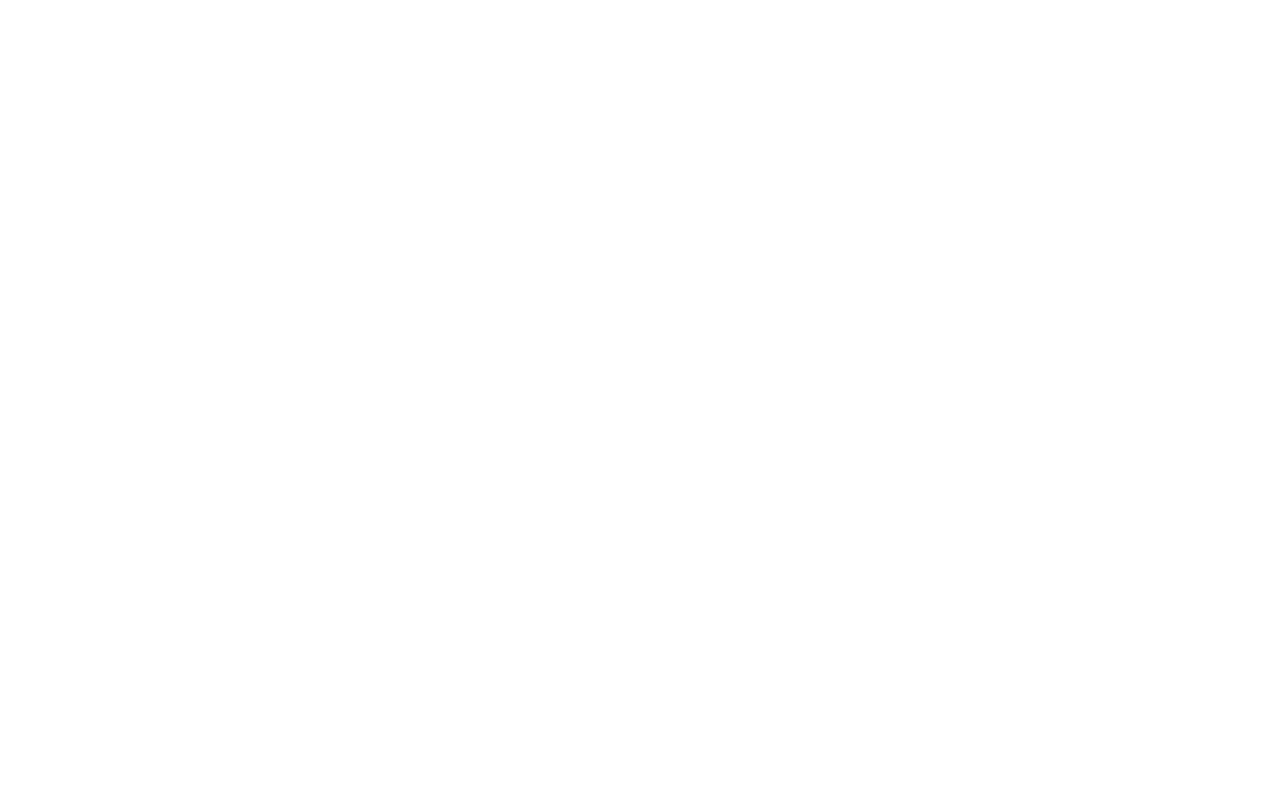
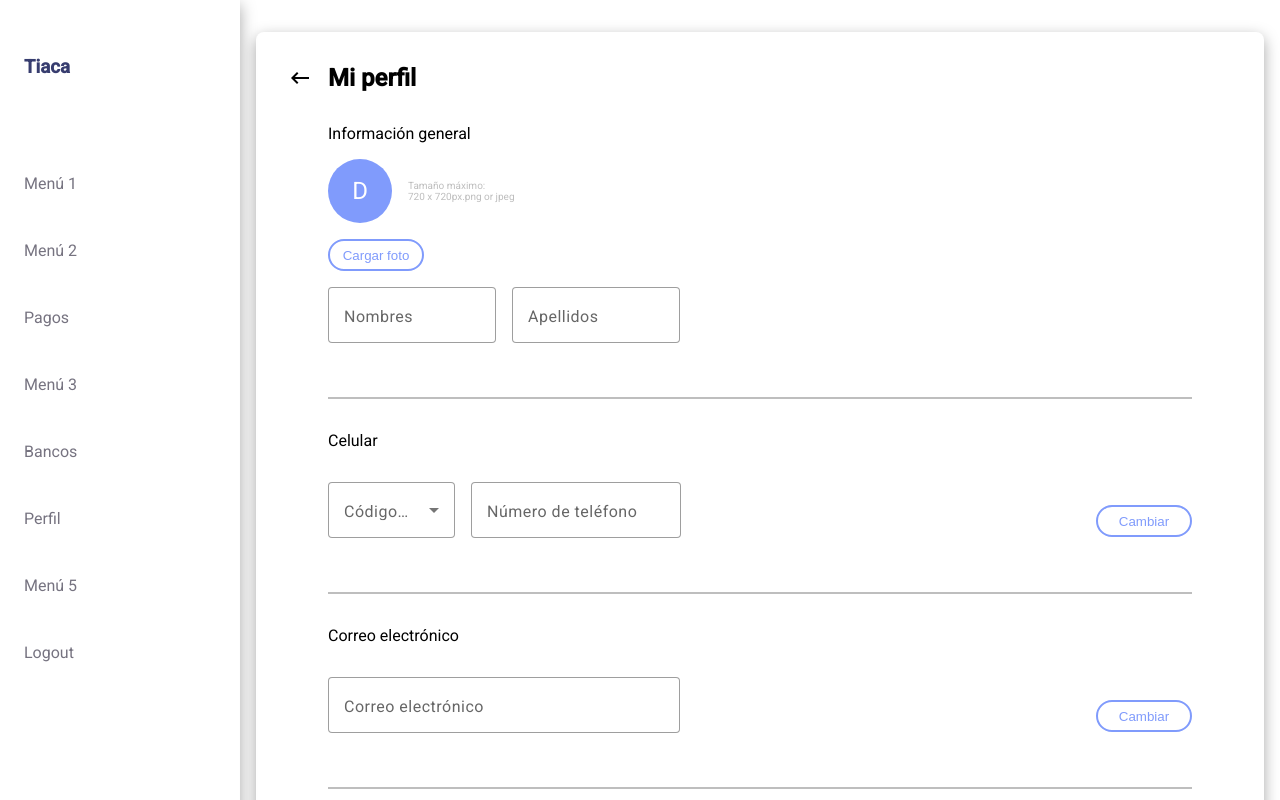
Before and after one commit to elicap88/front3, an Angular app: page /home/profile in a window 1280 px wide. Before the commit this address led to /. Shown: the top 800 px of the page. Built offline with nearby package versions, Linux system fonts and the light colour scheme.

Commit message:
Cambios en sidebar y login, creacion de profile

```diff
--- a/angular.json
+++ b/angular.json
@@ -2,6 +2,7 @@
   "$schema": "./node_modules/@angular/cli/lib/config/schema.json",
   "version": 1,
   "cli": {
+    "analytics": false,
     "packageManager": "npm"
   },
   "newProjectRoot": "projects",
--- a/src/app/app-routing.module.ts
+++ b/src/app/app-routing.module.ts
@@ -3,6 +3,7 @@
 import { HomeComponent } from './components/home/home.component';
 import { LoginComponent } from './components/login/login.component';
 import { PaymentsComponent } from './components/payments/payments.component';
+import { ProfileComponent } from './components/profile/profile.component';
 
 const routes: Routes = [
   { path: '', redirectTo: 'home/payments', pathMatch: 'full' },
@@ -12,6 +13,11 @@
     component: HomeComponent,
     children: [{ path: 'payments', component: PaymentsComponent }],
   },
+  {
+    path: 'home',
+    component: HomeComponent,
+    children: [{ path: 'profile', component: ProfileComponent }],
+  },
 ];
 
 @NgModule({
--- a/src/app/app.module.ts
+++ b/src/app/app.module.ts
@@ -17,6 +17,8 @@
 import { MatCheckboxModule } from '@angular/material/checkbox';
 import { MatTableModule } from '@angular/material/table';
 import { MatPaginatorModule } from '@angular/material/paginator';
+import { ProfileComponent } from './components/profile/profile.component';
+import { MatSelectModule } from '@angular/material/select';
 
 @NgModule({
   declarations: [
@@ -25,6 +27,7 @@
     HomeComponent,
     SidebarComponent,
     PaymentsComponent,
+    ProfileComponent,
   ],
   imports: [
     BrowserModule,
@@ -39,6 +42,7 @@
     MatCheckboxModule,
     MatTableModule,
     MatPaginatorModule,
+    MatSelectModule,
   ],
   providers: [],
   bootstrap: [AppComponent],
--- a/src/app/components/login/login.component.html
+++ b/src/app/components/login/login.component.html
@@ -7,9 +7,9 @@
       <div class="loginCardTitle">
         <h1>Iniciar sesión</h1>
       </div>
-      <div class="logingCardMessage">Ingresa tu correo electrónico</div>
+      <div class="logingCardMessage">Ingresa tu nombre de usuario</div>
       <mat-form-field class="example-full-width" appearance="outline">
-        <mat-label>Correo electrónico</mat-label>
+        <mat-label>Nombre de usuario</mat-label>
         <input matInput placeholder="" [(ngModel)]="email" type="email" />
       </mat-form-field>
       <div class="loginButtonCotainer">
--- a/src/app/components/login/login.component.ts
+++ b/src/app/components/login/login.component.ts
@@ -1,5 +1,7 @@
 import { Component, forwardRef } from '@angular/core';
 import { LoginService } from './services/login.service';
+
+import { Router } from '@angular/router';
 
 @Component({
   selector: 'app-login',
@@ -13,7 +15,7 @@
   public dato: string | null = '';
   public title: string = 'Tiaca';
 
-  constructor(private loginService: LoginService) {}
+  constructor(private loginService: LoginService, private router: Router) {}
 
   ngOnInit() {}
 
@@ -40,13 +42,14 @@
     this.obtenerLocalstorage();
     const params = {
       username: this.email,
-      password: this,
+      password: this.password,
     };
 
     return this.loginService.login(params).subscribe((res) => {
       console.log('res', res);
       if (res) {
         this.grabarLocalStorage(res);
+        this.router.navigate(['/home/payments']);
       }
       // this.address = res;
     });
--- /dev/null
+++ b/src/app/components/profile/profile.component.css
@@ -0,0 +1,96 @@
+.profiles-container {
+  padding: 2rem;
+  display: flex;
+  flex-flow: column;
+  gap: 2rem;
+}
+
+.profiles-header {
+  display: flex;
+  gap: 1rem;
+  align-items: center;
+}
+
+.profiles-body {
+  padding-left: 2.5rem;
+  display: flex;
+  flex-flow: column;
+  gap: 1rem;
+}
+
+.profile-user-img-container {
+  display: flex;
+  gap: 1rem;
+  align-items: center;
+}
+
+.clircle {
+  width: 4rem;
+  height: 4rem;
+  font-size: 1.5rem;
+  display: flex;
+  align-items: center;
+  justify-content: center;
+  background-color: #809bfc;
+  color: #fff;
+  border-radius: 50%;
+}
+
+.imgs-info {
+  font-size: 10px;
+  color: #bebebe;
+}
+
+.profile-form {
+  display: flex;
+  flex-flow: column;
+  width: 22rem;
+}
+
+.divider {
+  height: 2px;
+  background-color: #bebebe;
+  margin: 0 2.5rem;
+}
+
+.profile-phone-container {
+  padding: 0 2.5rem 0 2.5rem;
+  display: flex;
+  gap: 2rem;
+  flex-flow: column;
+}
+
+.profile-vertical-align {
+  display: flex;
+  justify-content: space-between;
+  align-items: center;
+}
+
+.profile-form {
+  display: flex;
+  flex-flow: row;
+  gap: 1rem;
+}
+
+.phone-code {
+  width: 8rem;
+}
+
+.upload-photo {
+  width: 6rem;
+  height: 2rem;
+  border: 2px solid #809bfc;
+  color: #809bfc;
+  background-color: #fff;
+  border-radius: 3rem;
+  cursor: pointer;
+}
+
+.upload-photo:hover {
+  font-weight: bold;
+  cursor: pointer;
+}
+
+.email-form {
+  width: inherit;
+}
--- /dev/null
+++ b/src/app/components/profile/profile.component.html
@@ -0,0 +1,102 @@
+<main class="profiles-container">
+  <header class="profiles-header">
+    <mat-icon>keyboard_backspace</mat-icon>
+    <h1>{{ title }}</h1>
+  </header>
+  <section class="profiles-body">
+    <p>{{ information }}</p>
+
+    <div class="profile-user-img-container">
+      <span class="clircle">D</span>
+      <div class="imgs-info">
+        <p>Tamaño máximo:</p>
+        <p>720 x 720px.png or jpeg</p>
+      </div>
+    </div>
+    <button class="upload-photo">Cargar foto</button>
+
+    <div class="profile-form">
+      <mat-form-field class="example-full-width" appearance="outline">
+        <mat-label>Nombres</mat-label>
+        <input matInput placeholder="" value="" type="text" />
+      </mat-form-field>
+      <mat-form-field class="example-full-width" appearance="outline">
+        <mat-label>Apellidos</mat-label>
+        <input matInput placeholder="" value="" type="text" />
+      </mat-form-field>
+    </div>
+  </section>
+
+  <div class="divider"></div>
+
+  <section class="profile-phone-container">
+    <p>{{ phone }}</p>
+    <div class="profile-vertical-align">
+      <form action="" class="profile-form">
+        <mat-form-field class="phone-code" appearance="outline">
+          <mat-label>Código de área</mat-label>
+          <mat-select [(value)]="areaCode">
+            <mat-option value="1">+1</mat-option>
+            <mat-option value="52">+52</mat-option>
+            <mat-option value="55">+55</mat-option>
+            <mat-option value="56">+56</mat-option>
+          </mat-select>
+        </mat-form-field>
+
+        <mat-form-field class="phone-number" appearance="outline">
+          <mat-label>Número de teléfono</mat-label>
+          <input
+            matInput
+            type="number"
+            [(ngModel)]="celphone"
+            [ngModelOptions]="{ standalone: true }"
+          />
+        </mat-form-field>
+      </form>
+      <button class="upload-photo">Cambiar</button>
+    </div>
+  </section>
+
+  <div class="divider"></div>
+
+  <section class="profile-phone-container">
+    <p>{{ email }}</p>
+    <div class="profile-vertical-align">
+      <form action="" class="profile-form">
+        <mat-form-field class="email-form" appearance="outline">
+          <mat-label>{{ email }}</mat-label>
+          <input matInput type="email" />
+        </mat-form-field>
+      </form>
+      <button class="upload-photo">Cambiar</button>
+    </div>
+  </section>
+
+  <div class="divider"></div>
+
+  <section class="profile-phone-container">
+    <p>{{ password }}</p>
+    <div class="profile-vertical-align">
+      <p>Elige una contraseña segura</p>
+      <button class="upload-photo">Cambiar</button>
+    </div>
+  </section>
+
+  <div class="divider"></div>
+
+  <section class="profile-phone-container">
+    <p>{{ auth }}</p>
+    <div class="profile-vertical-align">
+      <div class="message-container">
+        <p>
+          Mantenga su cuenta segura con nuestro método de autenticación de
+          multifactor.
+        </p>
+        <p>Debes tener al menos un método habilitado.</p>
+      </div>
+      <button class="upload-photo">Cambiar</button>
+    </div>
+  </section>
+
+  <div class="divider"></div>
+</main>
--- /dev/null
+++ b/src/app/components/profile/profile.component.ts
@@ -0,0 +1,18 @@
+import { Component } from '@angular/core';
+
+@Component({
+  selector: 'app-profile',
+  templateUrl: './profile.component.html',
+  styleUrls: ['./profile.component.css'],
+})
+export class ProfileComponent {
+  title = 'Mi perfil';
+  information = 'Información general';
+  phone = 'Celular';
+  email = 'Correo electrónico';
+  password = 'Contraseña';
+  auth = 'Autenticación de dos factores';
+
+  public areaCode: string = '';
+  public celphone: string = '';
+}
--- a/src/app/components/sidebar/sidebar.component.css
+++ b/src/app/components/sidebar/sidebar.component.css
@@ -23,6 +23,10 @@
 
     & .sideBarOptions {
       padding: 1rem;
+      > a {
+        text-decoration: none;
+        color: #767380;
+      }
     }
 
     & .sideBarOptions:hover {
--- a/src/app/components/sidebar/sidebar.component.html
+++ b/src/app/components/sidebar/sidebar.component.html
@@ -2,8 +2,7 @@
   <h1 class="sideBarTitle">{{ title }}</h1>
   <ul class="sideBarList">
     <li class="sideBarOptions" *ngFor="let option of sideBarOption">
-      <a [routerLink]="['{{ option.url }}']"></a>
-      {{ option.label }}
+      <a routerLink="{{ option.url }}"> {{ option.label }}</a>
     </li>
   </ul>
 </aside>
--- a/src/app/components/sidebar/sidebar.component.ts
+++ b/src/app/components/sidebar/sidebar.component.ts
@@ -22,7 +22,7 @@
     {
       label: 'Pagos',
       icon: '#',
-      url: '/payments',
+      url: 'payments',
     },
     {
       label: 'Menú 3',
@@ -35,14 +35,19 @@
       url: '/banks',
     },
     {
-      label: 'Menú 4',
+      label: 'Perfil',
       icon: '#',
-      url: '#',
+      url: 'profile',
     },
     {
       label: 'Menú 5',
       icon: '#',
       url: '#',
     },
+    {
+      label: 'Logout',
+      icon: '#',
+      url: '/login',
+    },
   ];
 }
```
Also changed, not shown: 1 other file (tests, documents, lock files or other folders).
